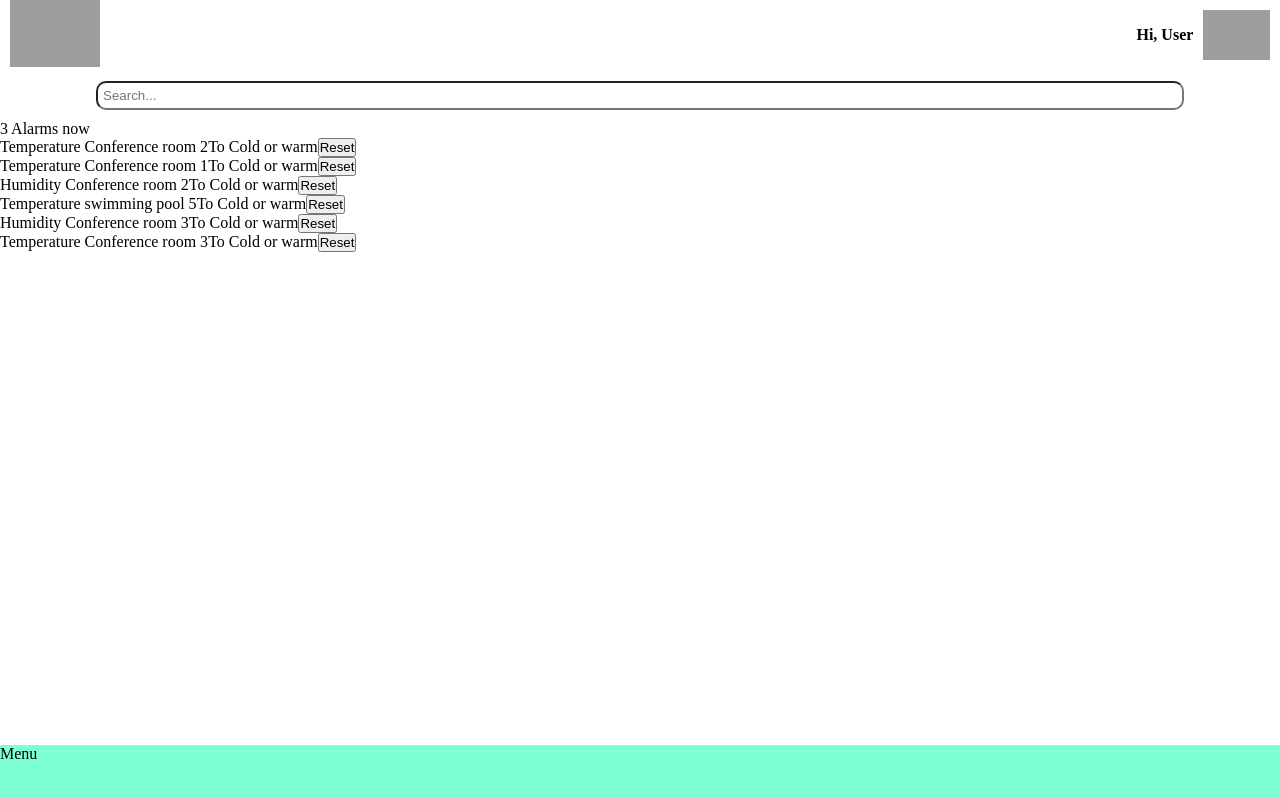
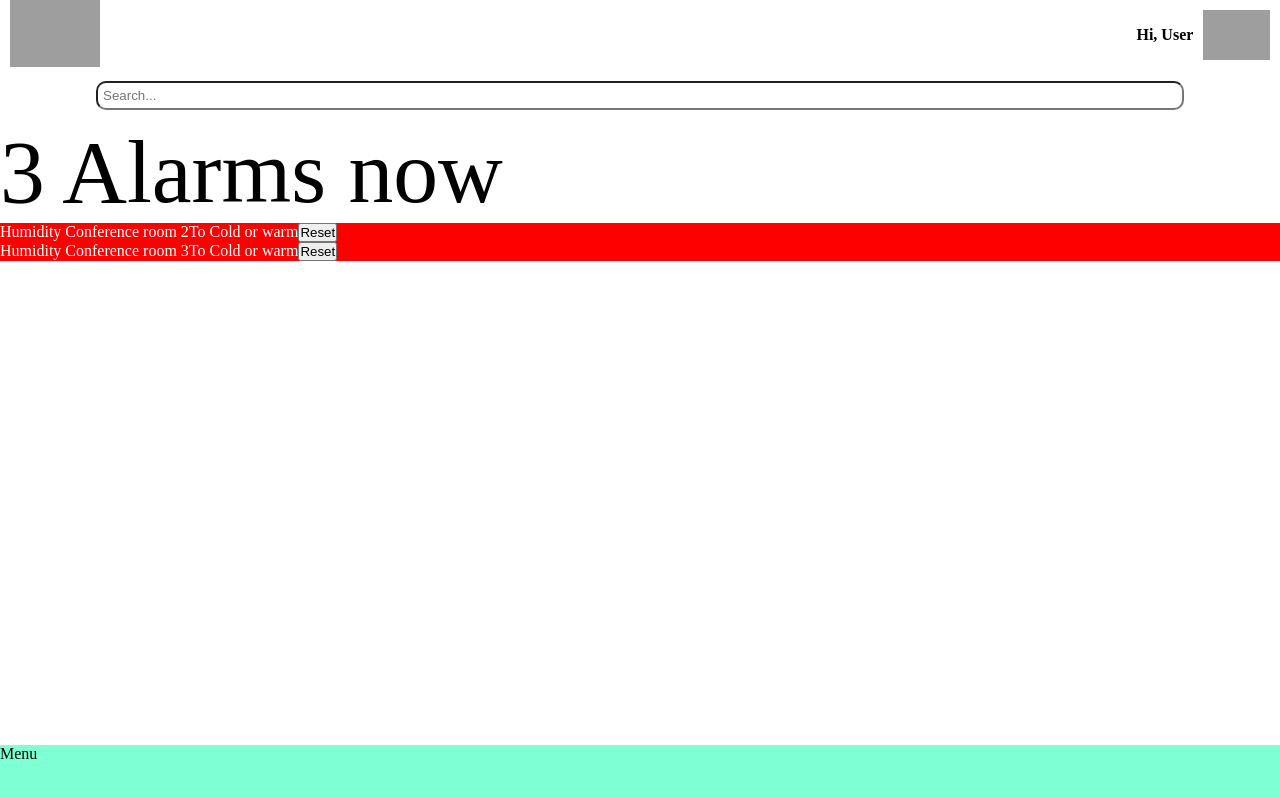
Before and after one commit to IliFar/SignalR-Client-App, a React (Vite) app: page / in a window 1280 px wide. Built offline with nearby package versions, Linux system fonts and the light colour scheme; grey boxes are pictures that could not be loaded.

Commit message:
removed some code

```diff
--- a/src/components/alarm/Alarm.jsx
+++ b/src/components/alarm/Alarm.jsx
@@ -3,7 +3,6 @@ import React from 'react'
 const AlarmCount = (ApiCensor) => {
 
   var count = 0;
-  var decount = 0;
 
   ApiCensor.forEach(item => {
     var minValue = item.minValue;
@@ -24,31 +23,18 @@ const GetAlarmedCensors = (ApiCensor) => {
   var minValue = ApiCensor.minValue;
   var maxValue = ApiCensor.maxValue;
 
-    if (minValue >= 16 || 28 <= maxValue) {
+    if (minValue >= 45 || 45 <= maxValue) {
 
       return (
-        <tr>
-          {/* {ApiCensor[0]}
-          {ApiCensor[1]} */}
+        <div className='alarm'>
           <p>{ApiCensor.name}</p>
           <p>To Cold or warm</p>
           <button>Reset</button>
-        </tr>
+        </div>
       );
     }
 
-    // if (HumidLowOK >= ApiCensor[2] || ApiCensor[2] >= HumidHighOK) {
-
-    //   return (
-    //     <tr>
-    //       {ApiCensor[0]}
-    //       {ApiCensor[1]}
-    //       <p>To low or high humidity</p>
-    //       <button>Reset</button>
-    //     </tr>
-    //   );
-    // }
-    return ApiCensor;
+    return null;
 }
 
 //Skriver ut alarm och för tillfället skapar datan
@@ -121,35 +107,19 @@ const Alarm = () => {
       "id": "33c144db-a99a-4067-aeea-0d28c03236d7",
       "name": "LUMA Hotel - Times Square"
     }
-    // ["Temperature Conference room 3", 35, 20 ],
-    // ["Humidity Conference room 3 2", 13, 53 ],
-    // ["Temperature swimming pool 5", 23, 45 ],
-    // ["Humidity Conference room 2", 22, 55 ],
-    // ["Temperature Conference room 1", 24, 51 ],
-    // ["Sensor 6", 25, 53 ],
-    // ["Sensor 7", 22, 55 ],
-    // ["Sensor 8", 16, 52 ]
-
-
-
 
   return (
 
-    <div className='alarm'>
+    <div classId='alarmContainer'>
 
       {/* <p>{ApiCensor.devices[0].name}</p> */}
-      <p>{AlarmCount(ApiCensor.devices)} Alarms now</p>
+      <div id="AlarmCountText">
+        <p>{AlarmCount(ApiCensor.devices)} Alarms now</p>
+      </div>
 
       {ApiCensor.devices.slice(0, ApiCensor.devices.length).map((item, index) => {
 
         return GetAlarmedCensors(item);
-
-        return (
-          <tr>
-            {ApiCensor.name}
-          </tr>
-        );
-
 
       })}
     </div>
@@ -157,27 +127,3 @@ const Alarm = () => {
 }
 
 export default Alarm
-
-
-      /* {test.map((items, index) => {
-            return <p> {items} </p>
-    })} */
-// {ApiCensor.map((items, index) => {
-//   return (
-//     <ol>
-//       {items.map((subItems, sIndex)=> {
-//         return <li> {subItems} </li>
-//       })}
-//     </ol>
-//   );
-// })}
-
-// {ApiCensor.slice(0, ApiCensor.length).map((item, index) => {
-//   return (
-//     <tr>
-//       {/* { getWrongAlarm(item[1], item[2]) } */}
-//       {/* {item[1]} */}
-//       {test}
-//     </tr>
-//   );
-// })}
--- a/src/index.css
+++ b/src/index.css
@@ -4,7 +4,13 @@
     box-sizing: border-box;
 }
 
-.alarm tr{
+.alarm{
     width: 100%;
     display:flex;
+    background-color: red;
+    color: white;
 }
+
+#AlarmCountText{
+    font-size: 7vw;
+}
```
